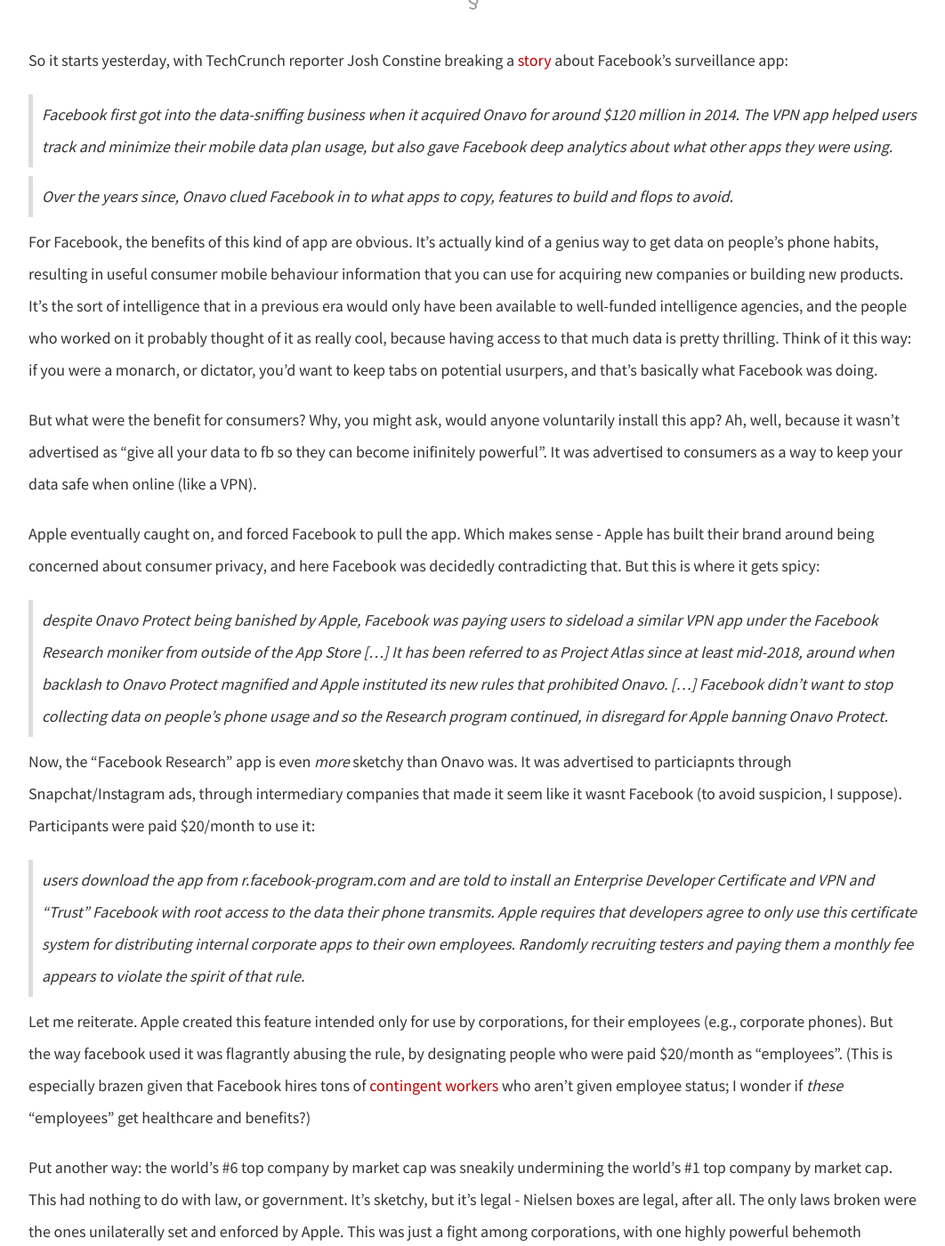
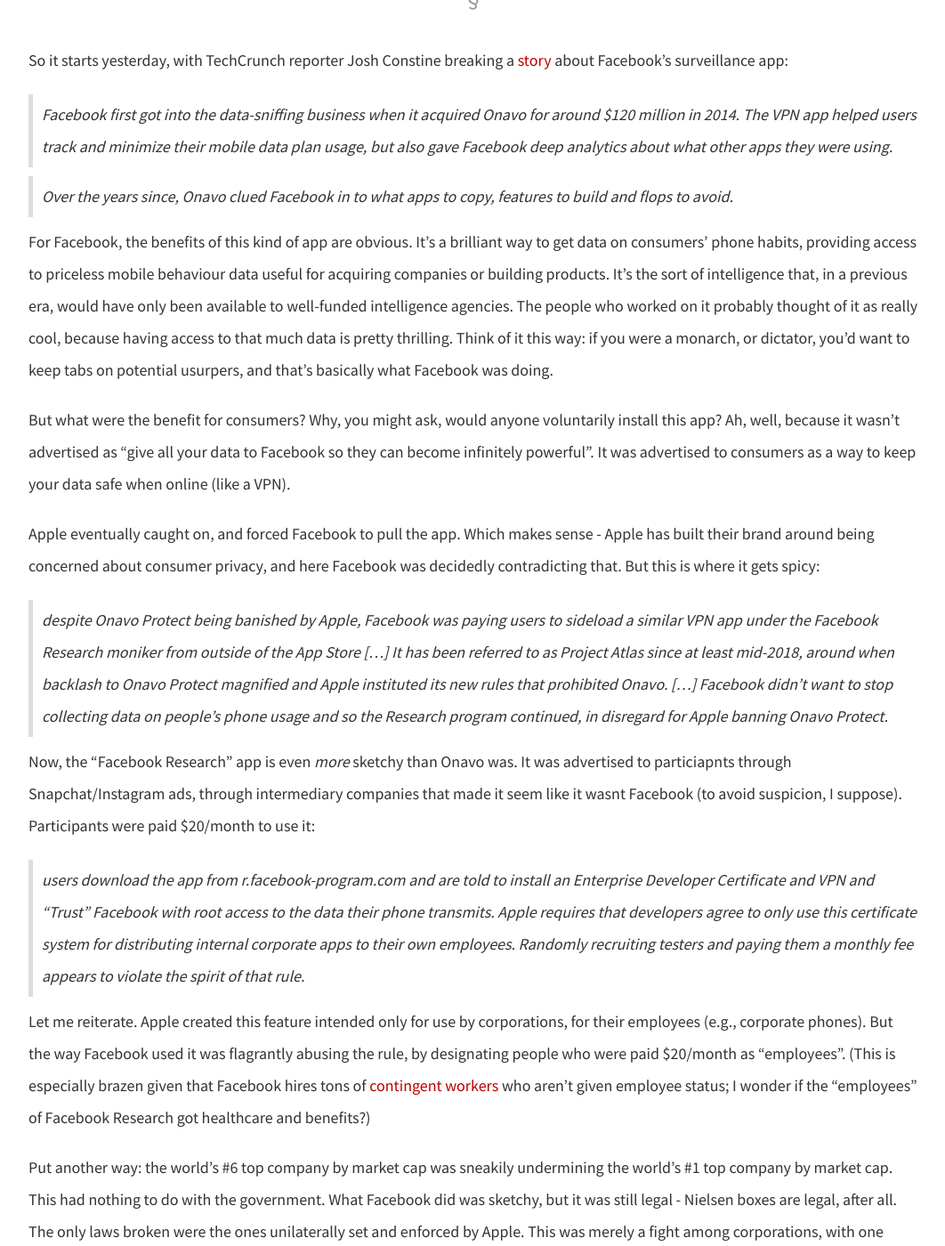
Before and after one commit to dellsystem/dellsystem.github.io, a Jekyll site: the page built from _posts/2019-1-30-fragments-30.md, in a window 1280 px wide and 1400 px high, scrolled down 612 px. Shown: the whole window at 89% size, without its empty margins (108-1170 px from the left). Built offline with Jekyll 4.4.1, drawn with Linux system fonts in a browser that asks for light colours; some of the changed text lies outside the part shown.

Commit message:
Edit fragments-30 some more

```diff
--- a/_posts/2019-1-30-fragments-30.md
+++ b/_posts/2019-1-30-fragments-30.md
@@ -14,9 +14,9 @@ So it starts yesterday, with TechCrunch reporter Josh Constine breaking a [story
 
 > Over the years since, Onavo clued Facebook in to what apps to copy, features to build and flops to avoid.
 
-For Facebook, the benefits of this kind of app are obvious. It's actually kind of a genius way to get data on people's phone habits, resulting in useful consumer mobile behaviour information that you can use for acquiring new companies or building new products. It's the sort of intelligence that in a previous era would only have been available to well-funded intelligence agencies, and the people who worked on it probably thought of it as really cool, because having access to that much data is pretty thrilling. Think of it this way: if you were a monarch, or dictator, you'd want to keep tabs on potential usurpers, and that's basically what Facebook was doing.
+For Facebook, the benefits of this kind of app are obvious. It's a brilliant way to get data on consumers' phone habits, providing access to priceless mobile behaviour data useful for acquiring companies or building products. It's the sort of intelligence that, in a previous era, would have only been available to well-funded intelligence agencies. The people who worked on it probably thought of it as really cool, because having access to that much data is pretty thrilling. Think of it this way: if you were a monarch, or dictator, you'd want to keep tabs on potential usurpers, and that's basically what Facebook was doing.
 
-But what were the benefit for consumers? Why, you might ask, would anyone voluntarily install this app? Ah, well, because it wasn't advertised as "give all your data to fb so they can become inifinitely powerful". It was advertised to consumers as a way to keep your data safe when online (like a VPN).
+But what were the benefit for consumers? Why, you might ask, would anyone voluntarily install this app? Ah, well, because it wasn't advertised as "give all your data to Facebook so they can become infinitely powerful". It was advertised to consumers as a way to keep your data safe when online (like a VPN).
 
 Apple eventually caught on, and forced Facebook to pull the app. Which makes sense - Apple has built their brand around being concerned about consumer privacy, and here Facebook was decidedly contradicting that. But this is where it gets spicy:
 
@@ -26,9 +26,9 @@ Now, the "Facebook Research" app is even _more_ sketchy than Onavo was. It was a
 
 > users download the app from r.facebook-program.com and are told to install an Enterprise Developer Certificate and VPN and “Trust” Facebook with root access to the data their phone transmits. Apple requires that developers agree to only use this certificate system for distributing internal corporate apps to their own employees. Randomly recruiting testers and paying them a monthly fee appears to violate the spirit of that rule.
 
-Let me reiterate. Apple created this feature intended only for use by corporations, for their employees (e.g., corporate phones). But the way facebook used it was flagrantly abusing the rule, by designating people who were paid $20/month as "employees". (This is especially brazen given that Facebook hires tons of [contingent workers](https://www.theguardian.com/technology/2017/sep/26/facebook-workers-housing-janitors-unique-parsha) who aren't given employee status; I wonder if _these_ "employees" get healthcare and benefits?)
+Let me reiterate. Apple created this feature intended only for use by corporations, for their employees (e.g., corporate phones). But the way Facebook used it was flagrantly abusing the rule, by designating people who were paid $20/month as "employees". (This is especially brazen given that Facebook hires tons of [contingent workers](https://www.theguardian.com/technology/2017/sep/26/facebook-workers-housing-janitors-unique-parsha) who aren't given employee status; I wonder if the "employees" of Facebook Research got healthcare and benefits?)
 
-Put another way: the world's #6 top company by market cap was sneakily undermining the world's #1 top company by market cap. This had nothing to do with law, or government. It's sketchy, but it's legal - Nielsen boxes are legal, after all. The only laws broken were the ones unilaterally set and enforced by Apple. This was just a fight among corporations, with one highly powerful behemoth violating the ToS of another one.
+Put another way: the world's #6 top company by market cap was sneakily undermining the world's #1 top company by market cap. This had nothing to do with the government. What Facebook did was sketchy, but it was still legal - Nielsen boxes are legal, after all. The only laws broken were the ones unilaterally set and enforced by Apple. This was merely a fight among corporations, with one highly powerful behemoth violating the ToS of another one.
 
 Constine's TechCrunch article went out yesterday. Apple [banned the app](https://techcrunch.com/2019/01/30/apple-bans-facebook-vpn/) soon after, and also - raising the stakes - [banned](https://www.theverge.com/2019/1/30/18203551/apple-facebook-blocked-internal-ios-apps) all of Facebook's enterprise apps from the app store. Apple's statement from the TechCrunch article:
 
@@ -52,13 +52,13 @@ What's kind of funny is that it turns out [Google](https://techcrunch.com/2019/0
 
 What's really interesting about all this is that there's been no state involvement so far. It wasn't any government body that discovered it - instead, the watchdog function was outsourced to tech journalists, who investigated on their own. Neither was the government responsible for the actual enforcement mechanism - instead, that was executed by Apple, who reacted swiftly and punishingly. Instead of governmental oversight, we have different segments of capital policing each other. There's no real law around this anyway - tech evolved too quickly for regulators to really keep up.
 
-In this case, Apple acted as both legislator and judge: they drafted the code that determines what's "legal" on their platform, and they are in charge of adjudicating whether someone violated the rules or not. And given how integral Apple products have become in certain parts of the world, the way Apple choses to exercise that power could have dramatic impacts on peoples' lives.
+In this case, Apple acted as both legislator and judge: they drafted the rules that determine what's "legal" on their platform, and they are in charge of adjudicating whether someone has violated those rules. And given how integral Apple products have become in certain parts of the world, the way Apple choses to exercise that power could have dramatic impacts on people's lives.
 
 Where did Apple get this power? Who elected Tim Cook, that he should have so much control?
 
-But this is the world platform capitalism has wrought. What we have here is essentially a consortium of privatised pseudo-governments, in miniature. They don't quite meet the [Weberian](https://www.britannica.com/topic/state-monopoly-on-violence) definition of the state, as these platforms don't have recourse to _physical_ violence. They can't lock you up, or freeze your assets. But there is a form of violence just the same, in the control they have over the technology that mediates our lives.
+But this is the world platform capitalism has wrought. What we have here is essentially a consortium of privatised pseudo-governments, in miniature. They don't quite meet the [Weberian](https://www.britannica.com/topic/state-monopoly-on-violence) definition of the state, as these platforms don't have recourse to _physical_ violence. They can't lock you up, or even freeze your assets. But there is a form of violence just the same, in the control they have over the technology that mediates our lives.
 
-The problem with such arrangements is that they're chronically unstable. If you'll forgive me for the Game of Thrones reference: they're like Great Houses, wary of the others but recognising the need for an uneasy alliance in between bouts of outright hostility. They [sue each other](https://www.nytimes.com/2018/05/24/business/apple-samsung-patent-trial.html) one day and then [make a deal](https://www.businessinsider.com/apple-signs-deal-with-samsung-to-distribute-itunes-shows-on-tvs-2019-1) with each other the next.
+The problem with such arrangements is that they're chronically unstable. Like the Great Houses in Game of Thrones, each nexus of power is wary of the others, but in between the occasional bouts of outright hostility, they recognising the need for an uneasy alliance. They [sue each other](https://www.nytimes.com/2018/05/24/business/apple-samsung-patent-trial.html) one day and then [make a deal](https://www.businessinsider.com/apple-signs-deal-with-samsung-to-distribute-itunes-shows-on-tvs-2019-1) with each other the next.
 
 Ultimately, though, they're all playing the same game. Whatever differences they may have in "values" - like "consumer privacy", or "connecting people", or "organising the world's information and making it accessible" etc etc - none of them are offering true emancipation. Not for their users, who are still disempowered either way, and _certainly_ not for their workers, who have to deal with [two-tier workforces](https://notesfrombelow.org/article/organising-silicon-valleys-shadow-workforce) and workplace discrimination and appalling conditions on the [outskirts](https://www.theguardian.com/technology/2017/jun/18/foxconn-life-death-forbidden-city-longhua-suicide-apple-iphone-brian-merchant-one-device-extract).
 
```
Also changed, not shown: other parts of _posts/2019-1-30-fragments-30.md (+1 -1 lines).
